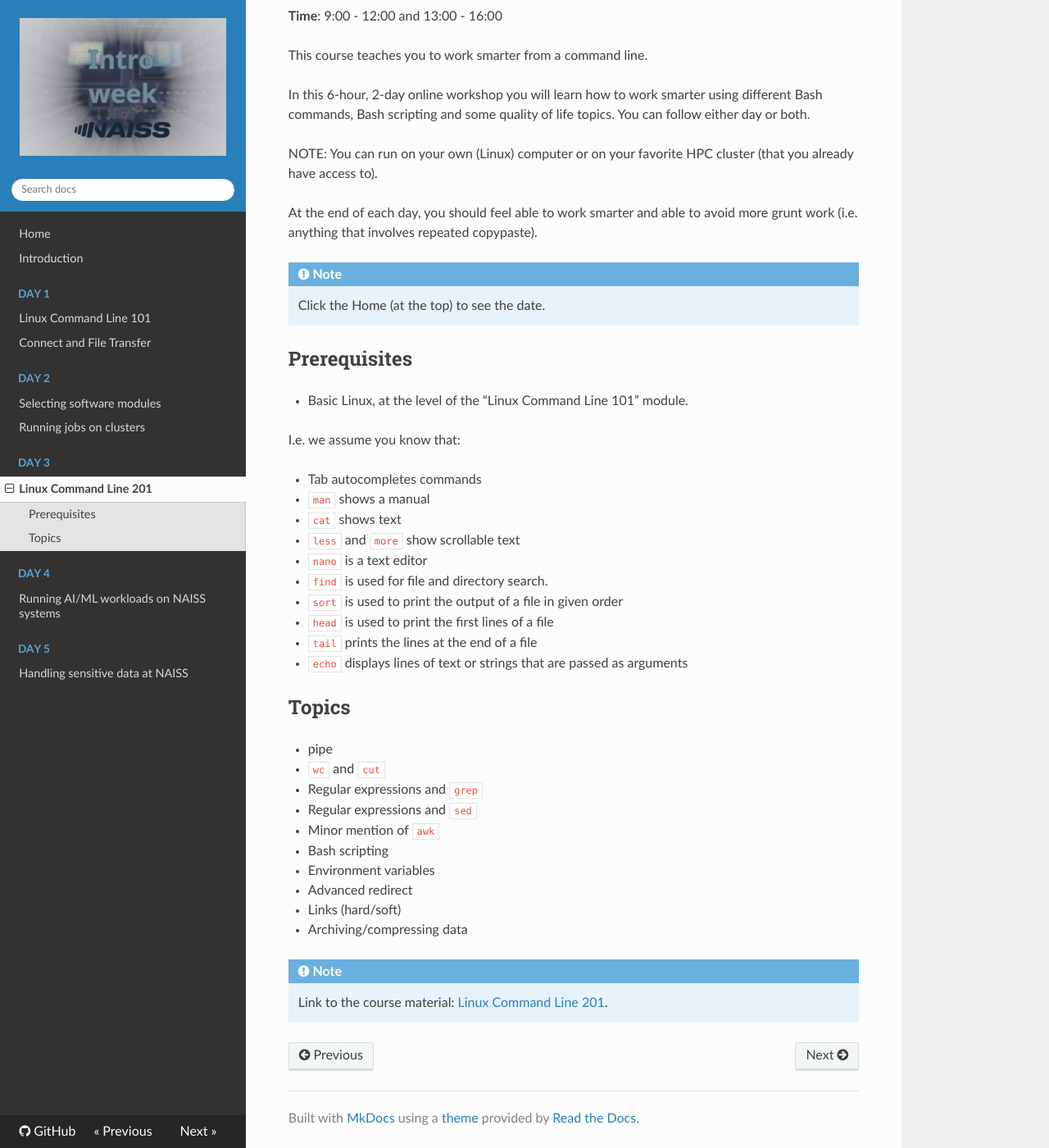
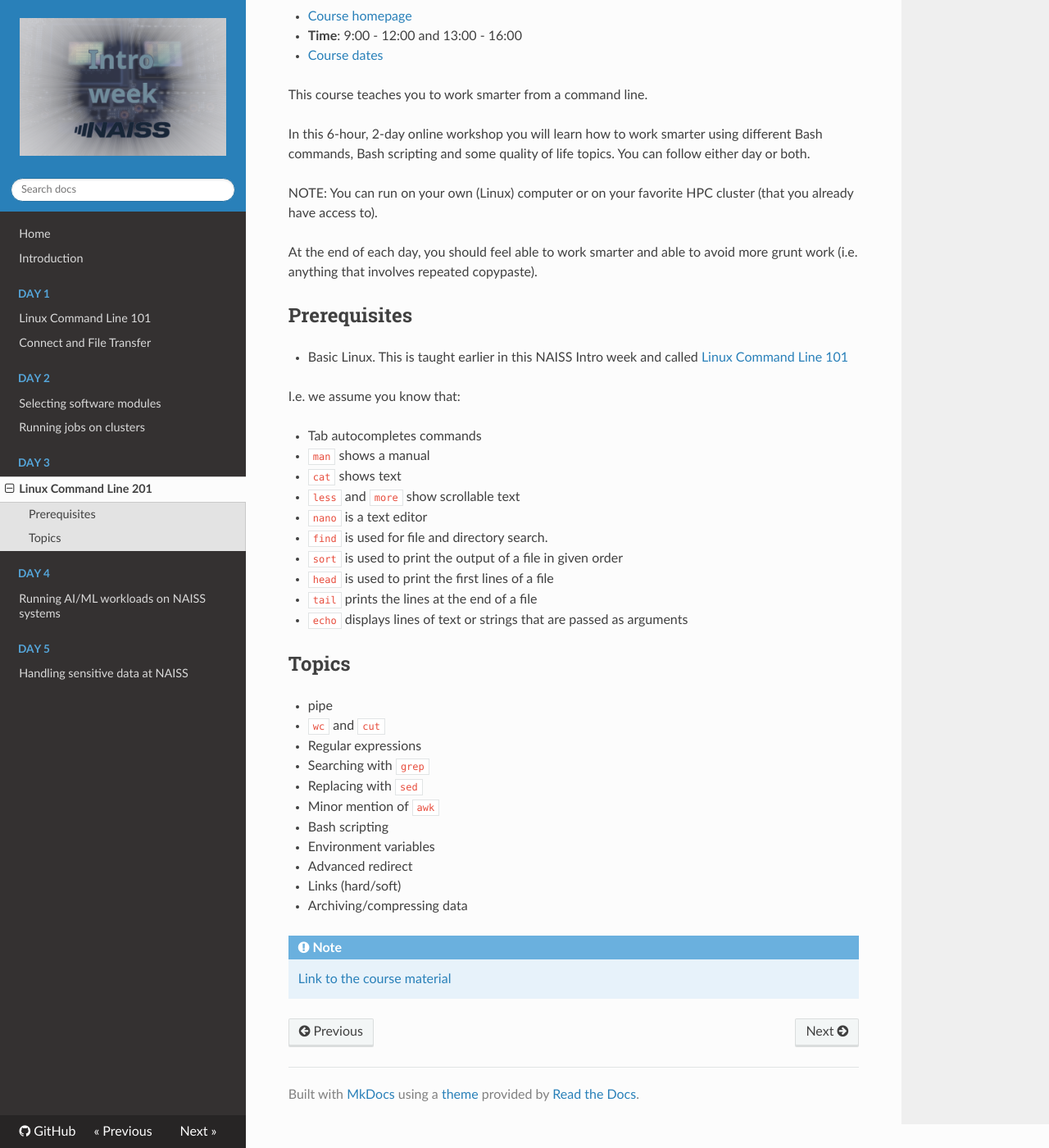
Before and after one commit to NAISS-Training/NAISS-intro-week, an MkDocs documentation site: the page built from docs/LCL201.md, in a window 1280 px wide and 1400 px high, scrolled down 152 px. Shown: the whole window at 82% size. Built offline with MkDocs 1.6.1, drawn with Linux system fonts in a browser that asks for light colours; nearby versions of some CDN libraries.

Commit message:
Simplify, more linking

```diff
--- a/docs/LCL201.md
+++ b/docs/LCL201.md
@@ -1,6 +1,8 @@
 # Linux Command Line 201
 
-**Time**: 9:00 - 12:00 and 13:00 - 16:00
+- [Course homepage](https://uppmax.github.io/linux-command-line-201/)
+- **Time**: 9:00 - 12:00 and 13:00 - 16:00
+- [Course dates](https://uppmax.github.io/linux-command-line-201/course_dates/)
 
 This course teaches you to work smarter from a command line.
 
@@ -10,34 +12,32 @@ NOTE: You can run on your own (Linux) computer or on your favorite HPC cluster (
 
 At the end of each day, you should feel able to work smarter and able to avoid more grunt work (i.e. anything that involves repeated copypaste).
 
-!!! note
-
-    Click the Home (at the top) to see the date.
-
 ## Prerequisites
 
-- Basic Linux, at the level of the "Linux Command Line 101" module.
+- Basic Linux. This is taught earlier in this NAISS Intro week and called
+  [Linux Command Line 101](https://naiss-training.github.io/NAISS-intro-week/LCL101/)
 
 I.e. we assume you know that:
 
 - Tab autocompletes commands
-- ``man`` shows a manual
-- ``cat`` shows text
-- ``less`` and ``more`` show scrollable text
-- ``nano`` is a text editor
-- ``find`` is used for file and directory search.
-- ``sort`` is used to print the output of a file in given order
-- ``head`` is used to print the first lines of a file
-- ``tail`` prints the lines at the end of a file
-- ``echo`` displays lines of text or strings that are passed as arguments
+- `man` shows a manual
+- `cat` shows text
+- `less` and `more` show scrollable text
+- `nano` is a text editor
+- `find` is used for file and directory search.
+- `sort` is used to print the output of a file in given order
+- `head` is used to print the first lines of a file
+- `tail` prints the lines at the end of a file
+- `echo` displays lines of text or strings that are passed as arguments
 
 ## Topics
 
 - pipe
-- ``wc`` and ``cut``
-- Regular expressions and ``grep``
-- Regular expressions and ``sed``
-- Minor mention of ``awk``
+- `wc` and `cut`
+- Regular expressions
+- Searching with `grep`
+- Replacing with `sed`
+- Minor mention of `awk`
 - Bash scripting
 - Environment variables
 - Advanced redirect
@@ -46,4 +46,4 @@ I.e. we assume you know that:
 
 !!! note
 
-    Link to the course material: <a href="https://uppmax.github.io/linux-command-line-201/" target="_blank">Linux Command Line 201</a>.
+    [Link to the course material](https://uppmax.github.io/linux-command-line-201/)
```
